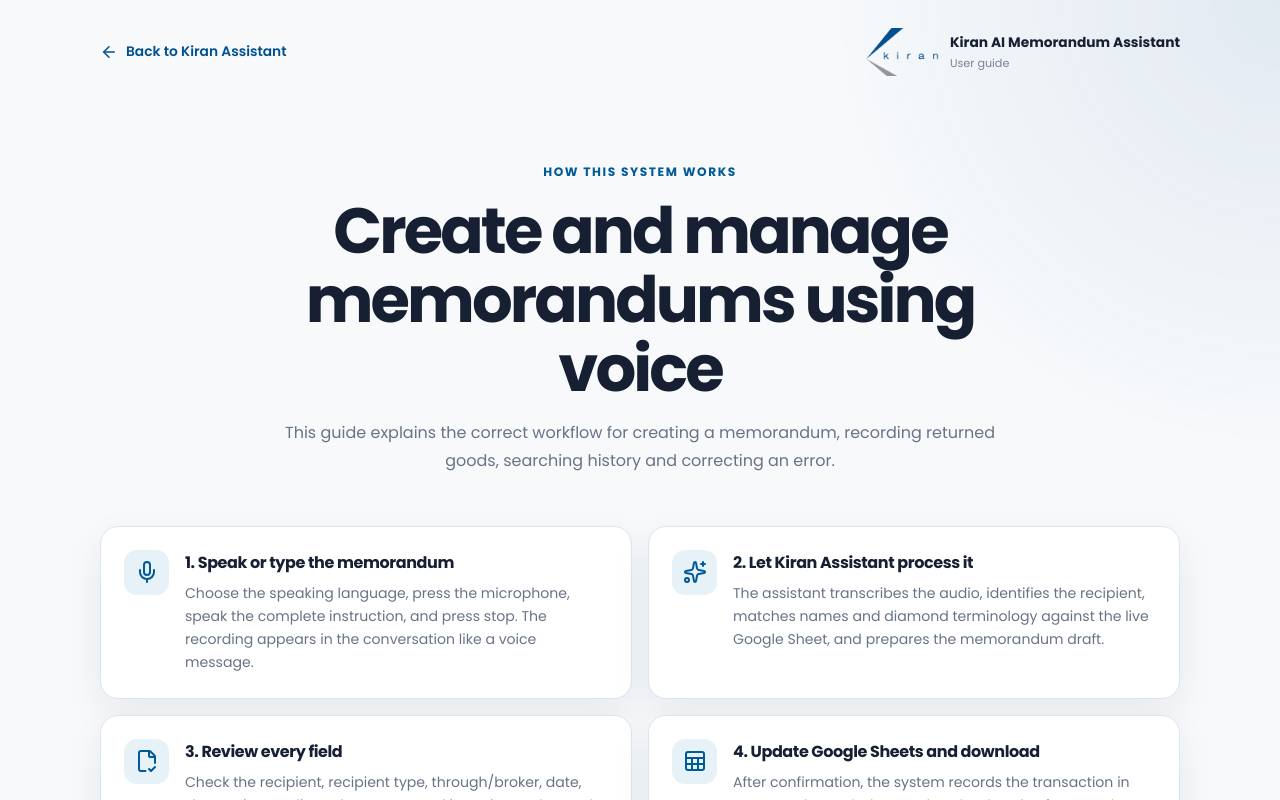
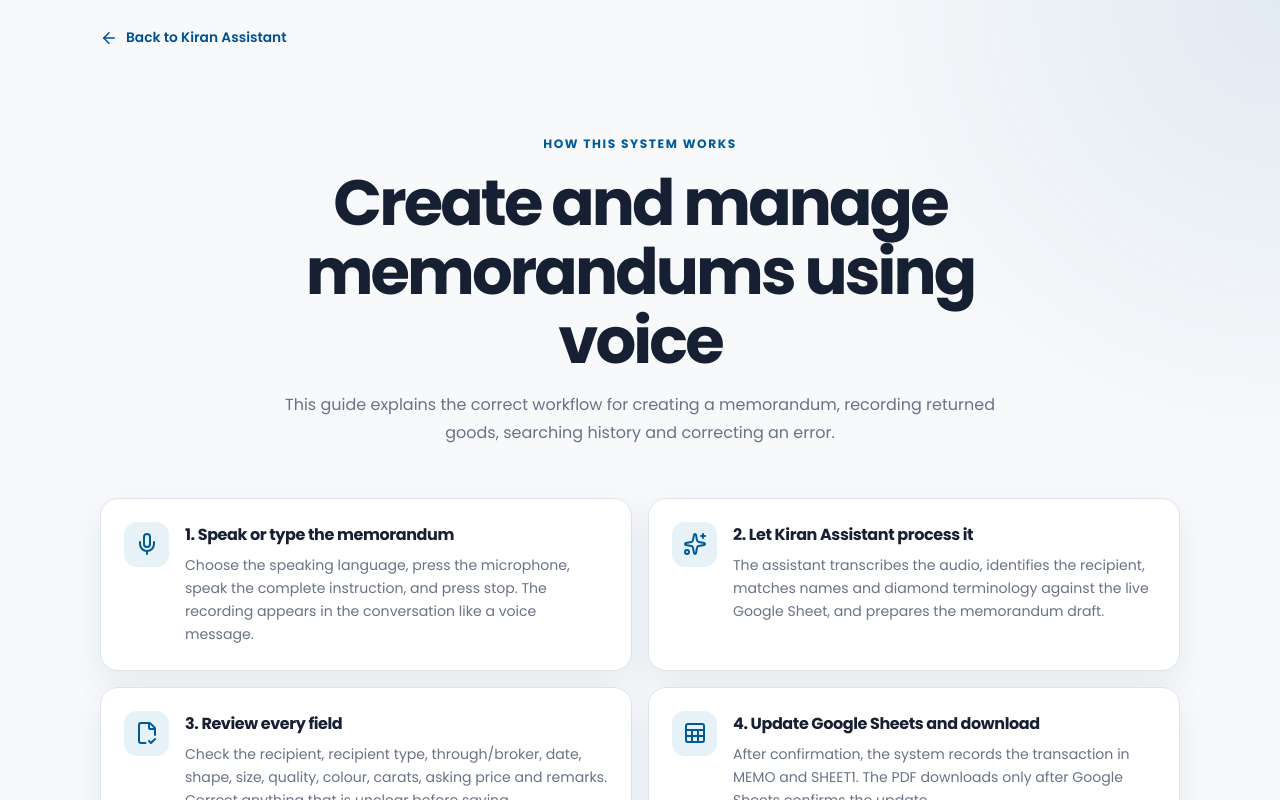
Before and after one commit to syjcpriyans-hash/kiran-voice-documents, a Next.js app: page /how-it-works in a window 1280 px wide. Shown: the top 800 px of the page. Built offline with nearby package versions, Linux system fonts and the light colour scheme.

Commit message:
Add files via upload

```diff
--- a/src/app/globals.css
+++ b/src/app/globals.css
@@ -2138,3 +2138,17 @@
     display: none !important;
   }
 }
+
+
+/* V6 cleanup: no sidebar separator rules and no guide-page top-right branding */
+.sidebar-divider {
+  display: none !important;
+}
+
+.help-header {
+  justify-content: flex-start !important;
+}
+
+.help-brand {
+  display: none !important;
+}
--- a/src/app/how-it-works/page.tsx
+++ b/src/app/how-it-works/page.tsx
@@ -42,13 +42,6 @@
           Back to Kiran Assistant
         </a>
 
-        <div className="help-brand">
-          <img src="/kiran-logo.png" alt="Kiran" />
-          <div>
-            <strong>Kiran AI Memorandum Assistant</strong>
-            <span>User guide</span>
-          </div>
-        </div>
       </header>
 
       <section className="help-hero">
--- a/src/app/page.tsx
+++ b/src/app/page.tsx
@@ -290,7 +290,6 @@
             <span>Mark returned</span>
           </button>
 
-          <div className="sidebar-divider" />
 
           <button
             type="button"
@@ -310,7 +309,6 @@
             <span>Void / Correct</span>
           </button>
 
-          <div className="sidebar-divider" />
 
           <a
             href="/how-it-works"
```
